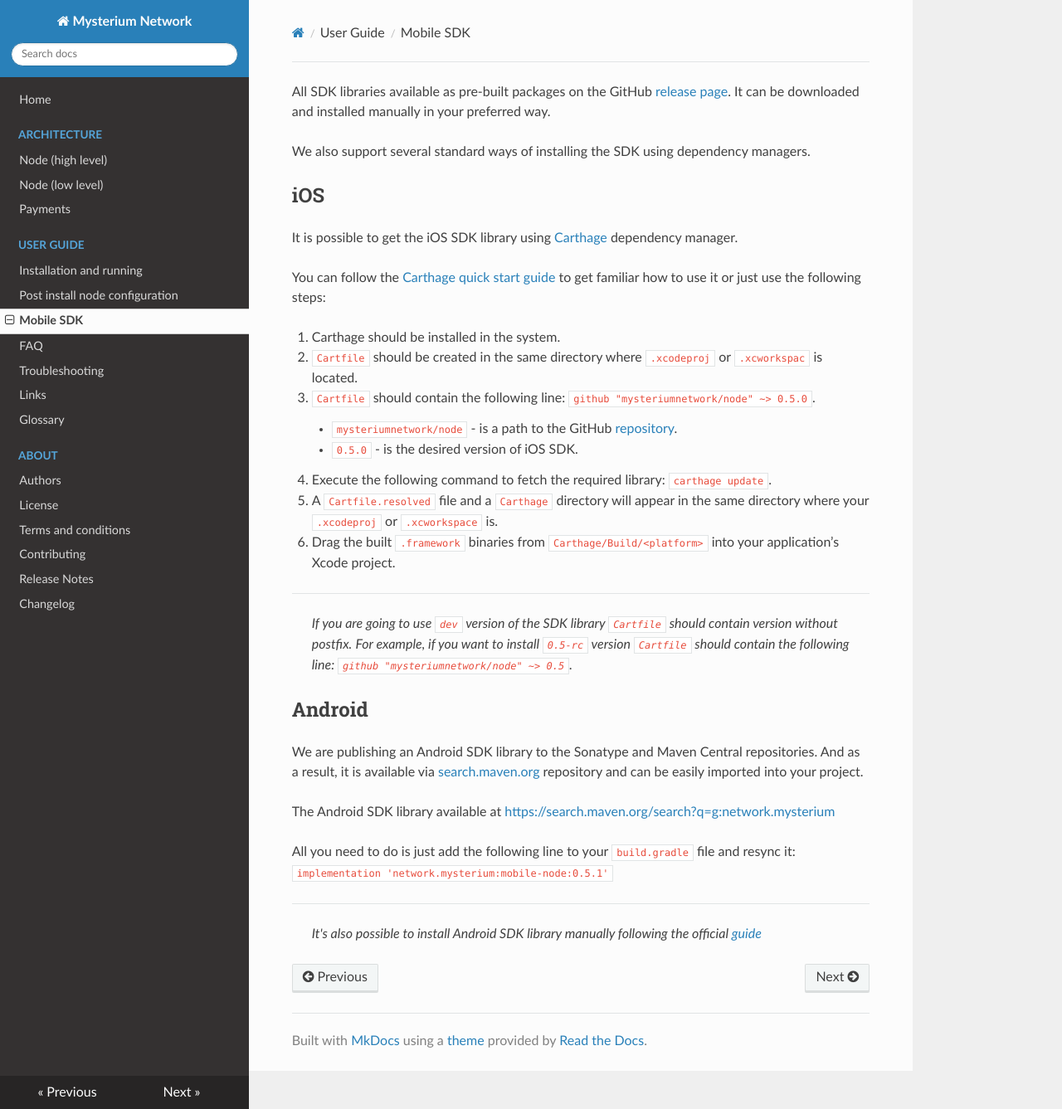
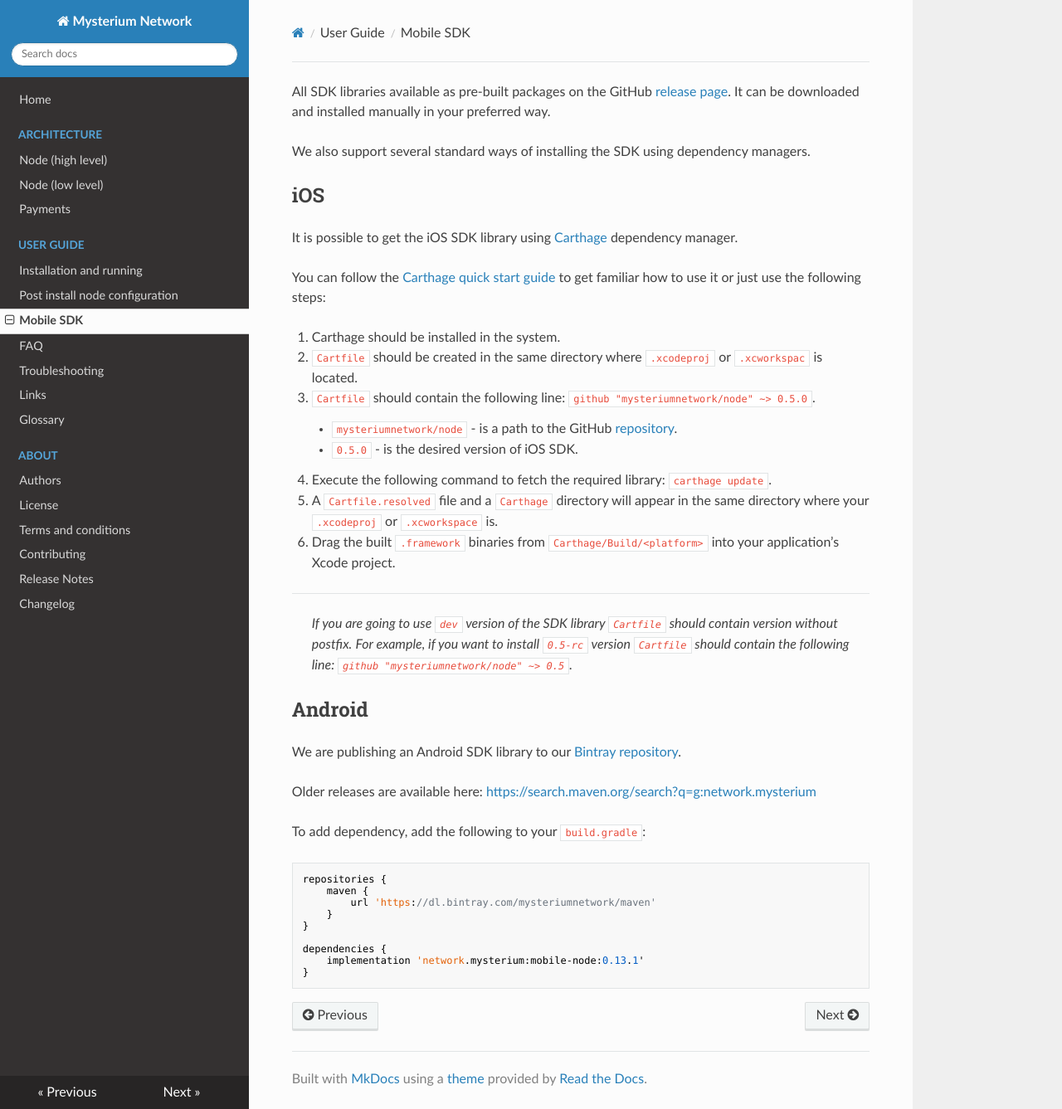
Before and after one commit to mysteriumnetwork/docs, an MkDocs documentation site: the page built from docs/user-guide/mobile-sdk.md, in a window 1280 px wide and 1337 px high. Shown: the whole window at 83% size. Built offline with MkDocs 1.6.1, drawn with Linux system fonts in a browser that asks for light colours; nearby versions of some CDN libraries; old or Windows-style settings are respelled for this version of MkDocs.

Commit message:
Update android SDK instructions to use bintray repo URL

````diff
--- a/docs/user-guide/mobile-sdk.md
+++ b/docs/user-guide/mobile-sdk.md
@@ -26,12 +26,20 @@ You can follow the [Carthage quick start guide](https://github.com/Carthage/Cart
 
 ## Android
 
-We are publishing an Android SDK library to the Sonatype and Maven Central repositories. And as a result, it is available via [search.maven.org](https://search.maven.org/search?q=g:network.mysterium) repository and can be easily imported into your project.
+We are publishing an Android SDK library to our [Bintray repository](https://bintray.com/mysteriumnetwork/maven).
 
-The Android SDK library available at [https://search.maven.org/search?q=g:network.mysterium](https://search.maven.org/search?q=g:network.mysterium)
+Older releases are available here: [https://search.maven.org/search?q=g:network.mysterium](https://search.maven.org/search?q=g:network.mysterium)
 
-All you need to do is just add the following line to your `build.gradle` file and resync it: `implementation 'network.mysterium:mobile-node:0.5.1'`
+To add dependency, add the following to your `build.gradle`:
 
----
+```
+repositories {
+    maven {
+        url 'https://dl.bintray.com/mysteriumnetwork/maven'
+    }
+}
 
-> *It's also possible to install Android SDK library manually following the official [guide](https://developer.android.com/studio/projects/android-library#AddDependency)*
+dependencies {
+    implementation 'network.mysterium:mobile-node:0.13.1'
+}
+```
````
